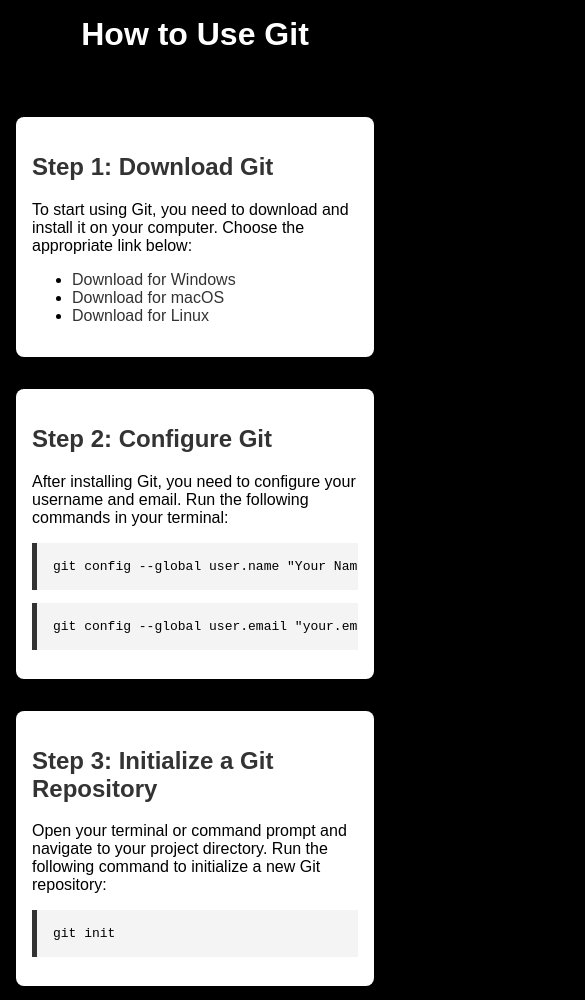
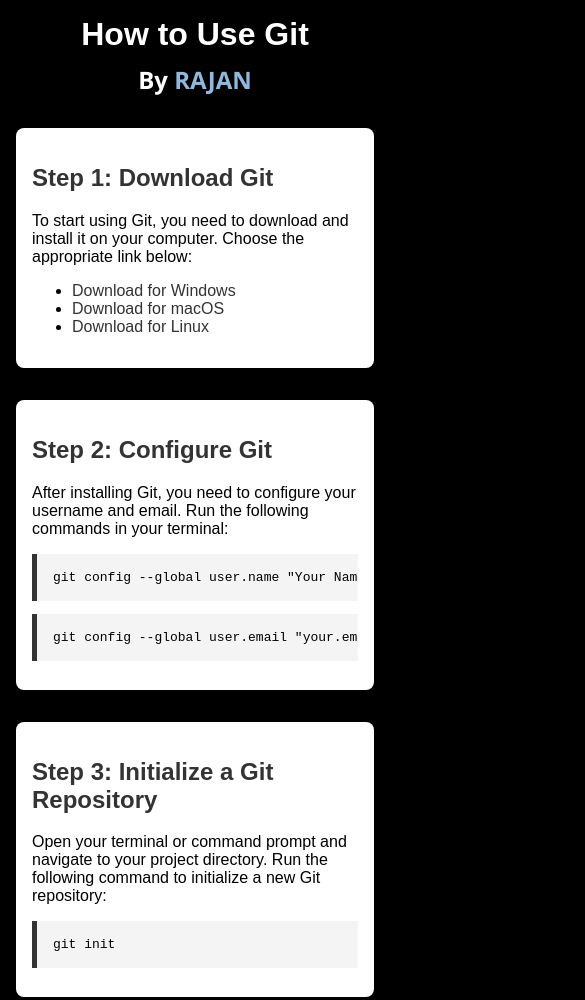
Before and after one commit to rajank18/Git-Info, a plain HTML site: page index.html in a window 390 px wide. Shown: the top 1000 px of the page, 585 px wide, since content can reach past the window. Drawn offline with Linux system fonts and the light colour scheme.

Commit message:
Update style.css
updated

```diff
--- a/style.css
+++ b/style.css
@@ -67,3 +67,12 @@ footer {
     width: 100%;
     bottom: 0;
 }
+
+@media (max-width: 768px) {
+    header h2 {
+        position: static;
+        text-align: center;
+        margin: 0;
+        padding-top: 10px;
+    }
+}
```
